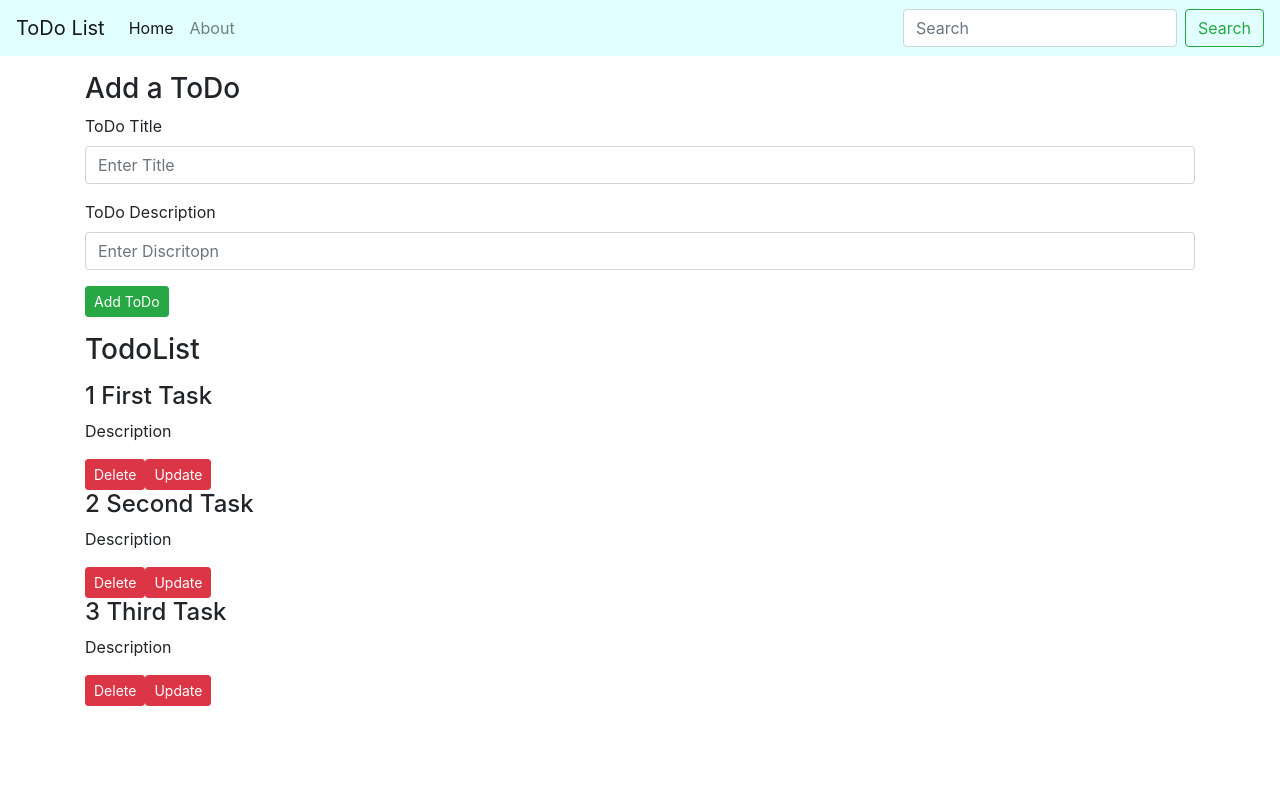
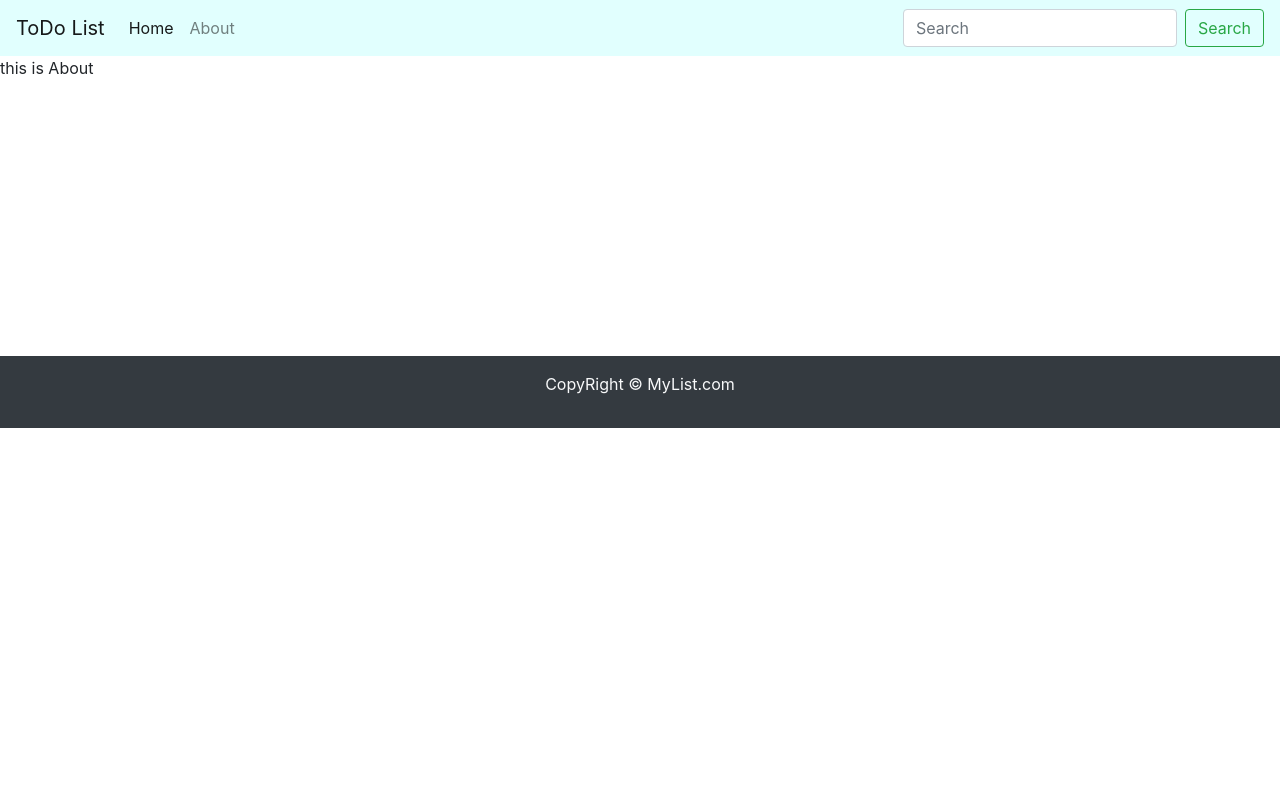
Before and after one commit to chahatjain2527/ToDoList, a React (Create React App) app: page /About in a window 1280 px wide. Shown: the top 800 px of the page. Built offline with nearby package versions, Linux system fonts and the light colour scheme.

Commit message:
Second commit to add more functionality

```diff
--- a/package.json
+++ b/package.json
@@ -8,6 +8,7 @@
     "@testing-library/user-event": "^13.5.0",
     "react": "^18.2.0",
     "react-dom": "^18.2.0",
+    "react-router-dom": "^6.20.0",
     "react-scripts": "5.0.1",
     "web-vitals": "^2.1.4"
   },
--- a/src/App.js
+++ b/src/App.js
@@ -1,18 +1,32 @@
-import React, { useState } from "react";
+import React, {useEffect, useState } from "react";
 import Footer from "./Components/Footer";
 import Navbar from "./Components/Navbar";
 import Todos from "./Components/Todos";
 import AddTodo from "./Components/AddTodo";
-
+import {
+  BrowserRouter as Router,
+  Routes,
+  Route
+} from "react-router-dom";
+import About from "./Components/About";
 
 function App() {
+  let initTodo;
+  if(localStorage.getItem("todos") === null){
+    initTodo = [];
+  }
+  else{
+    initTodo = JSON.parse(localStorage.getItem("todos"));
+  }
   const onDelete = (item) =>{
     console.log("I am in delete",item.sNo);
     //let index = toDoList.indexOf(item);
     //toDoList.splice(index,1);
     settoDoList(toDoList.filter((e)=>{
       return e!==item
-    }))
+    }));
+
+    localStorage.setItem("todos", JSON.stringify(toDoList));
   }
 
   const addTodo= (Title, Desc)=>{
@@ -23,32 +37,26 @@ function App() {
       description: Desc
     };
     settoDoList([...toDoList, myTodo]);
+
   }
 
-  const [toDoList, settoDoList] = useState([
-    {
-      sNo : 1,
-      title: "First Task",
-      description: "Description"
-    },
-    {
-      sNo : 2,
-      title: "Second Task",
-      description: "Description"
-    },
-    {
-      sNo : 3,
-      title: "Third Task",
-      description: "Description"
-    }
-  ]);
+  const [toDoList, settoDoList] = useState(initTodo);
+  useEffect(() => {
+    localStorage.setItem("todos", JSON.stringify(toDoList));
+  }, [toDoList])
 
   return (
     <div className="App">
-      <Navbar Title="ToDo List" SearchBar = {true} />
-      <AddTodo addTodo={addTodo} />
-      <Todos ToDoList ={toDoList} onDelete={onDelete} />
-      <Footer/>
+      <Router>
+        <Navbar Title="ToDo List" SearchBar = {true} />
+        <Routes>
+          <Route exact path="/" element={[<AddTodo addTodo={addTodo} />,<Todos ToDoList ={toDoList} onDelete={onDelete} />]} ></Route>
+          <Route exact path="/About" element={<About/>} >
+          </Route>
+        </Routes>
+
+        <Footer/>
+      </Router>
     </div>
   );
 }
--- /dev/null
+++ b/src/Components/About.js
@@ -0,0 +1,7 @@
+import React from 'react'
+
+export default function About() {
+  return (
+    <div>this is About</div>
+  )
+}
--- a/src/Components/AddTodo.js
+++ b/src/Components/AddTodo.js
@@ -10,6 +10,8 @@ export default function AddTodo(props) {
         }
         else {
             props.addTodo(title, desc);
+            setdesc("");
+            settitle("");
         }
     };
     return (
--- a/src/Components/Navbar.js
+++ b/src/Components/Navbar.js
@@ -1,11 +1,12 @@
 import React from 'react'
 import PropTypes from 'prop-types'
+import { Link } from 'react-router-dom';
 
 export default function Navbar(props) {
     return (
         <div>
             <nav className="navbar navbar-expand-lg navbar-light" style={{ backgroundColor: '#e1fffe' }}>
-                <a className="navbar-brand" href="#">{props.Title}</a>
+                <Link className="navbar-brand" to="/">{props.Title}</Link>
                 <button className="navbar-toggler" type="button" data-toggle="collapse" data-target="#navbarTogglerDemo02" aria-controls="navbarTogglerDemo02" aria-expanded="false" aria-label="Toggle navigation">
                     <span className="navbar-toggler-icon"></span>
                 </button>
@@ -13,10 +14,10 @@ export default function Navbar(props) {
                 <div className="collapse navbar-collapse" id="navbarTogglerDemo02">
                     <ul className="navbar-nav mr-auto mt-2 mt-lg-0">
                         <li className="nav-item active">
-                            <a className="nav-link" href="#">Home <span className="sr-only">(current)</span></a>
+                            <Link className="nav-link" to="/">Home</Link>
                         </li>
                         <li className="nav-item">
-                            <a className="nav-link" href="#">About</a>
+                            <Link className="nav-link" to="/about">About</Link>
                         </li>
                     </ul>
                     {props.SearchBar && <form className="form-inline my-2 my-lg-0">
--- a/src/Components/TodoItem.js
+++ b/src/Components/TodoItem.js
@@ -13,12 +13,14 @@ export default function TodoItem(props) {
       console.error('Error updating todo:', error);
     });
   };
-  return (
+  return (<>
     <div>
       <h4>{`${props.todo.sNo} ${props.todo.title}`}</h4>
       <p>{props.todo.description}</p>
-      <button className='btn btn-sm btn-danger' onClick={()=>{props.onDelete(props.todo)}} >Delete</button>
+      <button className='btn btn-sm btn-danger' onClick={()=>{props.onDelete(props.todo)}} >Delete</button>&nbsp;
       <button className='btn btn-sm btn-danger'onClick={handleUpdate}>Update</button>
     </div>
+    <hr/>
+    </>
   )
 }
--- a/src/Components/Todos.js
+++ b/src/Components/Todos.js
@@ -7,7 +7,7 @@ export default function Todos(props) {
       <h3 className='my-3' >TodoList</h3>
       {props.ToDoList.length === 0 ? <h4>No task to do</h4> :
       props.ToDoList.map((todo)=>{
-        return <TodoItem todo={todo} key={todo.sNo} onDelete={props.onDelete} />
+        return (<TodoItem todo={todo} key={todo.sNo} onDelete={props.onDelete} />);
       })
       }
 
```
Also changed, not shown: 1 other file (tests, documents, lock files or other folders).
